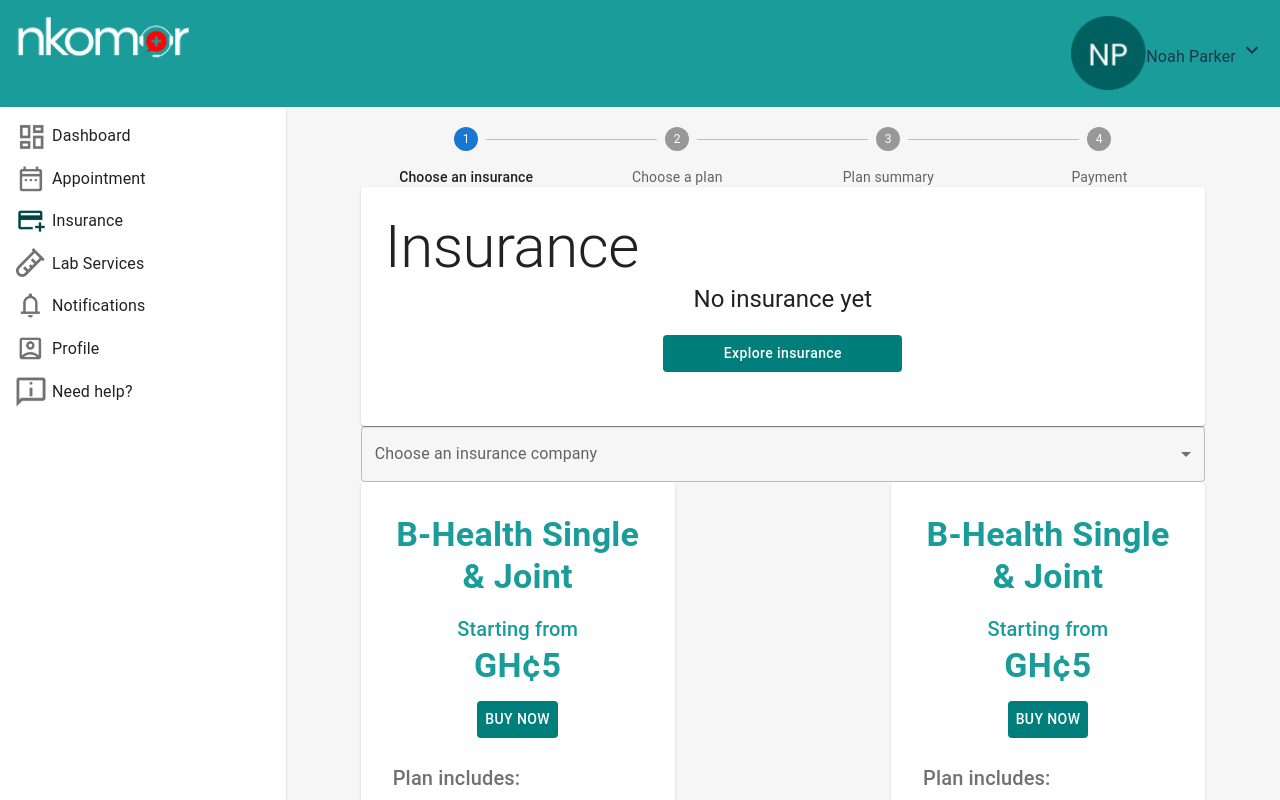
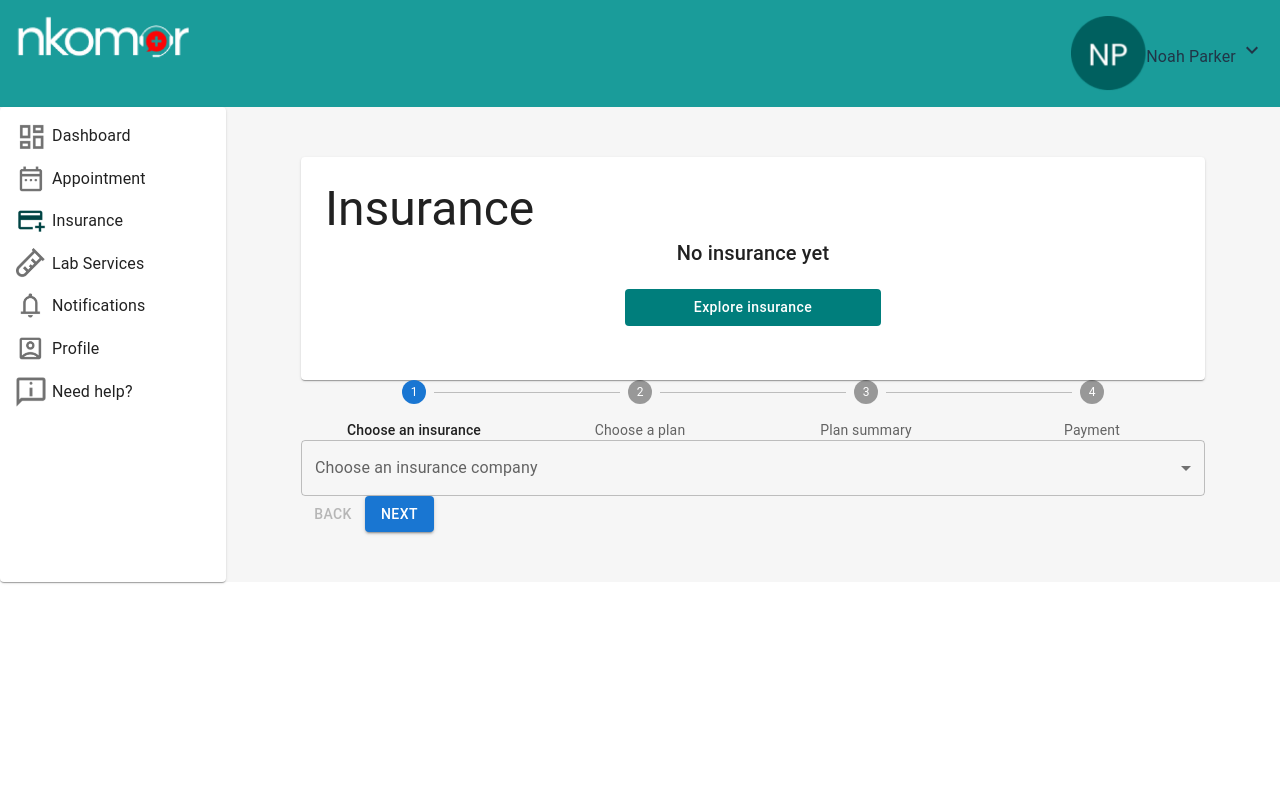
Before and after one commit to KMace/nkomor-health-frontend, a React (Vite) app in the folder vite-project/: page / in a window 1280 px wide. Shown: the top 800 px of the page. Built offline with nearby package versions, Linux system fonts and the light colour scheme.

Commit message:
Work in progress

```diff
--- a/vite-project/src/App.tsx
+++ b/vite-project/src/App.tsx
@@ -4,7 +4,6 @@ import Sidebar from './Sidebar'
 import { Box } from '@mui/material'
 import Header from './Header'
 import Insurance from './Insurance'
-import Payment from './Payment'
 
 function App() {
   return (
@@ -12,9 +11,8 @@ function App() {
       <Header />
       <Box sx={{'display':'flex', 'backgroundColor':'#F6F6F6'}}>
         <Sidebar />
-        <Box sx={{'padding': '20px 75px'}}>
+        <Box sx={{'width':'100%','padding': '50px 75px'}}>
           <Insurance />
-          <Payment />
         </Box>
       </Box>
       {/*<Footer />*/}
--- a/vite-project/src/Insurance/InsuranceStepper/index.tsx
+++ b/vite-project/src/Insurance/InsuranceStepper/index.tsx
@@ -2,8 +2,27 @@ import Stepper from '@mui/material/Stepper';
 import Step from '@mui/material/Step';
 import StepLabel from '@mui/material/StepLabel';
 import { useState } from 'react';
+import { Box, Button, Typography } from '@mui/material';
+import InsurancePlans from '../InsurancePlans';
+import InsuranceDropdown from '../InsuranceDropdown';
+import Payment from '../../Payment';
 
 const steps = ['Choose an insurance', 'Choose a plan', 'Plan summary', 'Payment'];
+
+const StepContent = (stepIndex: any) => {
+  switch (stepIndex.stepIndex) {
+    case 0:
+      return <InsuranceDropdown />;
+    case 1:
+      return <InsurancePlans />;
+    case 2:
+      return <Typography variant="h5">Content for Step 3 - plan summary</Typography>;
+    case 3:
+      return <Payment />;
+    default:
+      return null;
+  }
+};
 
 function InsuranceStepper() {
   const [activeStep, setActiveStep] = useState(0);
@@ -48,6 +67,7 @@ function InsuranceStepper() {
   };
 
   return (
+    <Box>
       <Stepper activeStep={activeStep} alternativeLabel>
         {steps.map((label, index) => {
           const stepProps: { completed?: boolean } = {};
@@ -64,6 +84,24 @@ function InsuranceStepper() {
           );
         })}
       </Stepper>
+      {activeStep === steps.length ? (
+          <div>
+            <Typography variant="h5">All steps completed</Typography>
+          </div>
+        ) : (
+          <div>
+            <StepContent stepIndex={activeStep} />
+            <div>
+              <Button disabled={activeStep === 0} onClick={handleBack}>
+                Back
+              </Button>
+              <Button variant="contained" color="primary" onClick={handleNext}>
+                {activeStep === steps.length - 1 ? 'Finish' : 'Next'}
+              </Button>
+            </div>
+          </div>
+        )}
+    </Box>
   )
 }
 
--- a/vite-project/src/Insurance/index.tsx
+++ b/vite-project/src/Insurance/index.tsx
@@ -1,26 +1,18 @@
 import { Box, Button, Paper, Typography } from "@mui/material";
 import InsuranceStepper from "./InsuranceStepper";
-import InsuranceDropdown from "./InsuranceDropdown";
-import InsurancePlans from "./InsurancePlans";
-import SuccessfulPurchase from "./SuccessfulPurchase";
 
 function Insurance() {
   return (
-    <>
-      <Box sx={{width:'100%'}}>
-        <InsuranceStepper />
+    <Box sx={{'width':'100%'}}>
       <Paper sx={{'padding':3}}>
-          <Typography variant='h2'>Insurance</Typography>
+        <Typography variant='h3'>Insurance</Typography>
         <Box sx={{'display': 'flex', 'alignItems':'center', 'flexDirection':'column'}}>
-            <Typography variant='h5'>No insurance yet</Typography>
+          <Typography variant='h6'>No insurance yet</Typography>
           <Button sx={{'margin':'20px 0 30px 0', 'color':'white', 'backgroundColor':'#007E7C', 'textTransform': 'none', width:'100%', 'maxWidth':'30%'}}>Explore insurance</Button>
         </Box>
       </Paper>
-        <InsuranceDropdown />
-        <InsurancePlans />
-        <SuccessfulPurchase />
+      <InsuranceStepper />
     </Box>
-    </>
   )
 }
 
```
Lines whose indentation alone changed are shown as unchanged.
